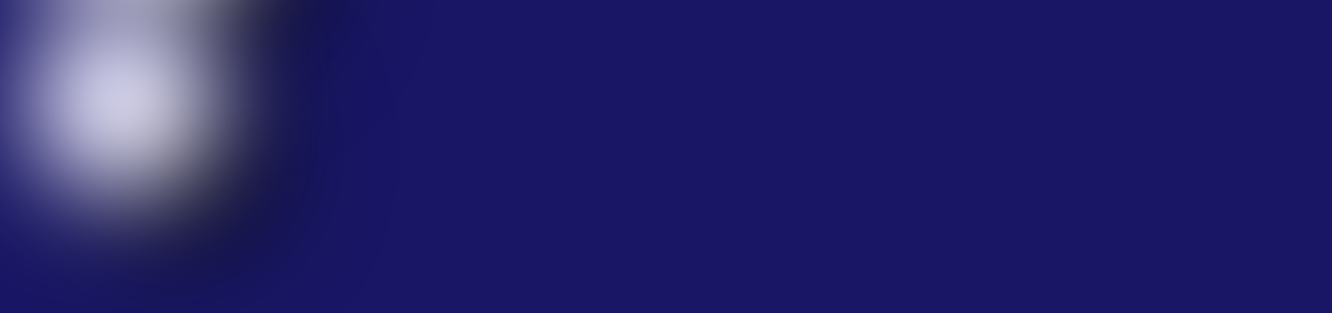
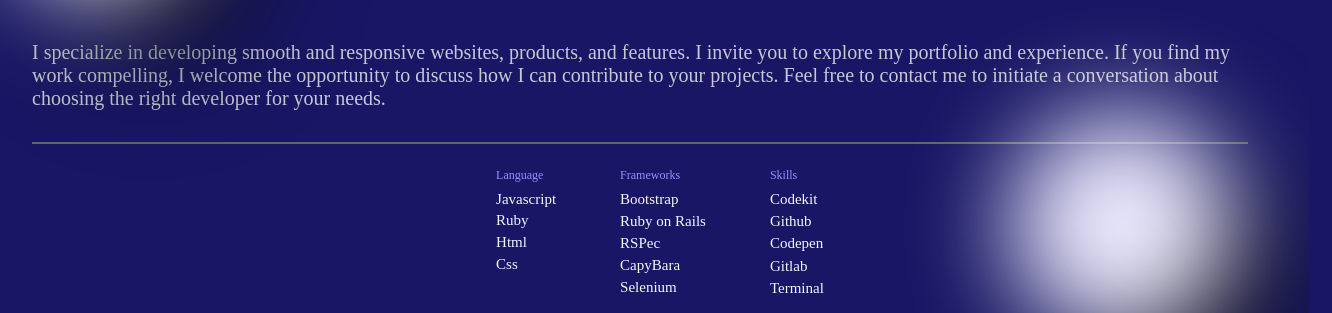
Before and after one commit to popoolahussein/my-real-portfolio-project, a website: page index.html in a window 1280 px wide. Shown: the part 224-537 px from the top of the page, 1332 px wide, since content can reach past the window. Drawn offline with nearby package versions, Linux system fonts and the light colour scheme.

Commit message:
docs: modified by adding a utility class

```diff
--- a/index.html
+++ b/index.html
@@ -13,9 +13,9 @@
     />
   </head>
   <body>
-    <div class="circle-bg-box">
-      <div class="circle-bg-1"></div>
-      <div class="circle-bg-2"></div>
+    <div class="absolute circle-bg-box">
+      <div class="absolute circle-bg-1"></div>
+      <div class="absolute circle-bg-2"></div>
     </div>
 
     <header>
```
